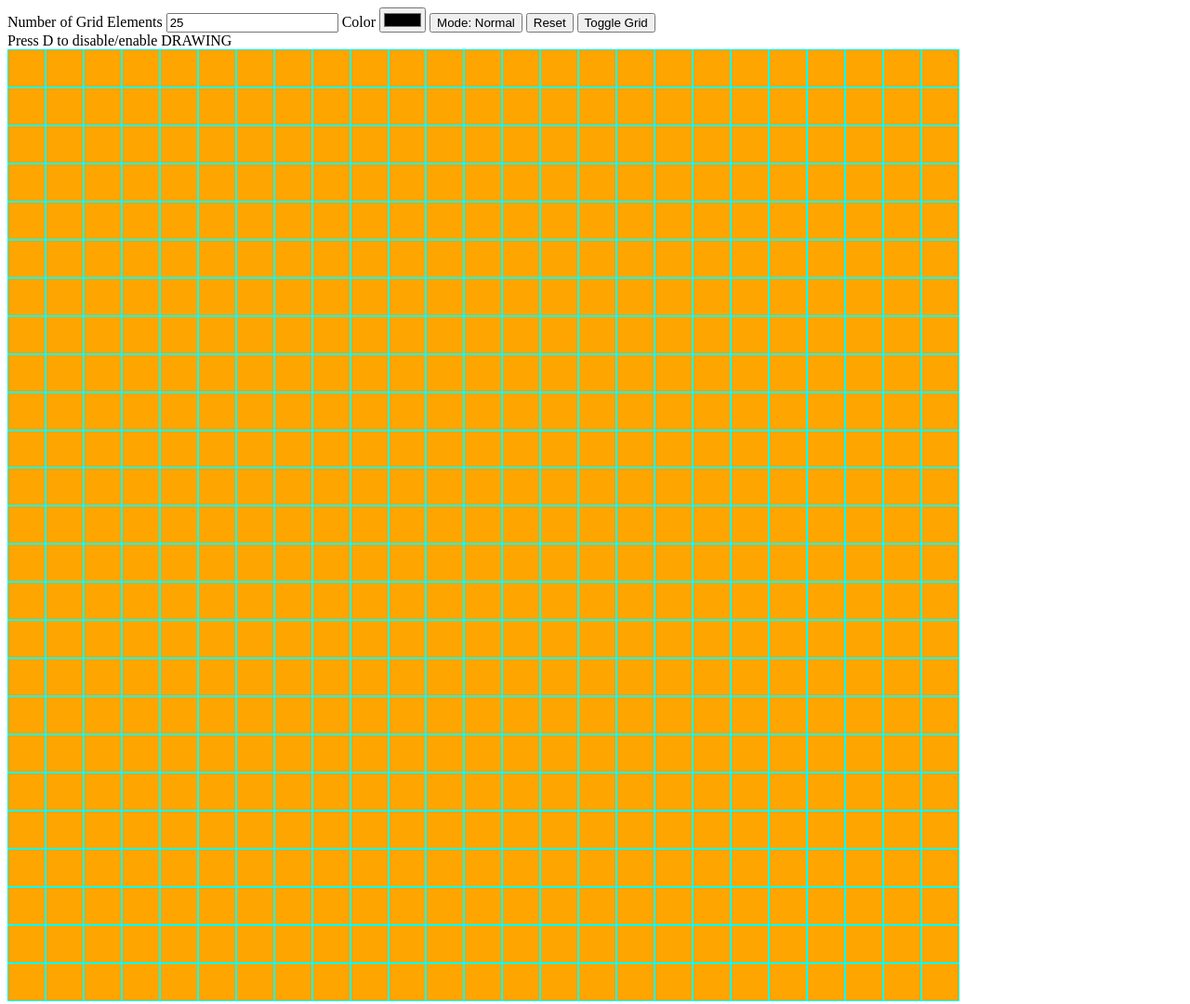
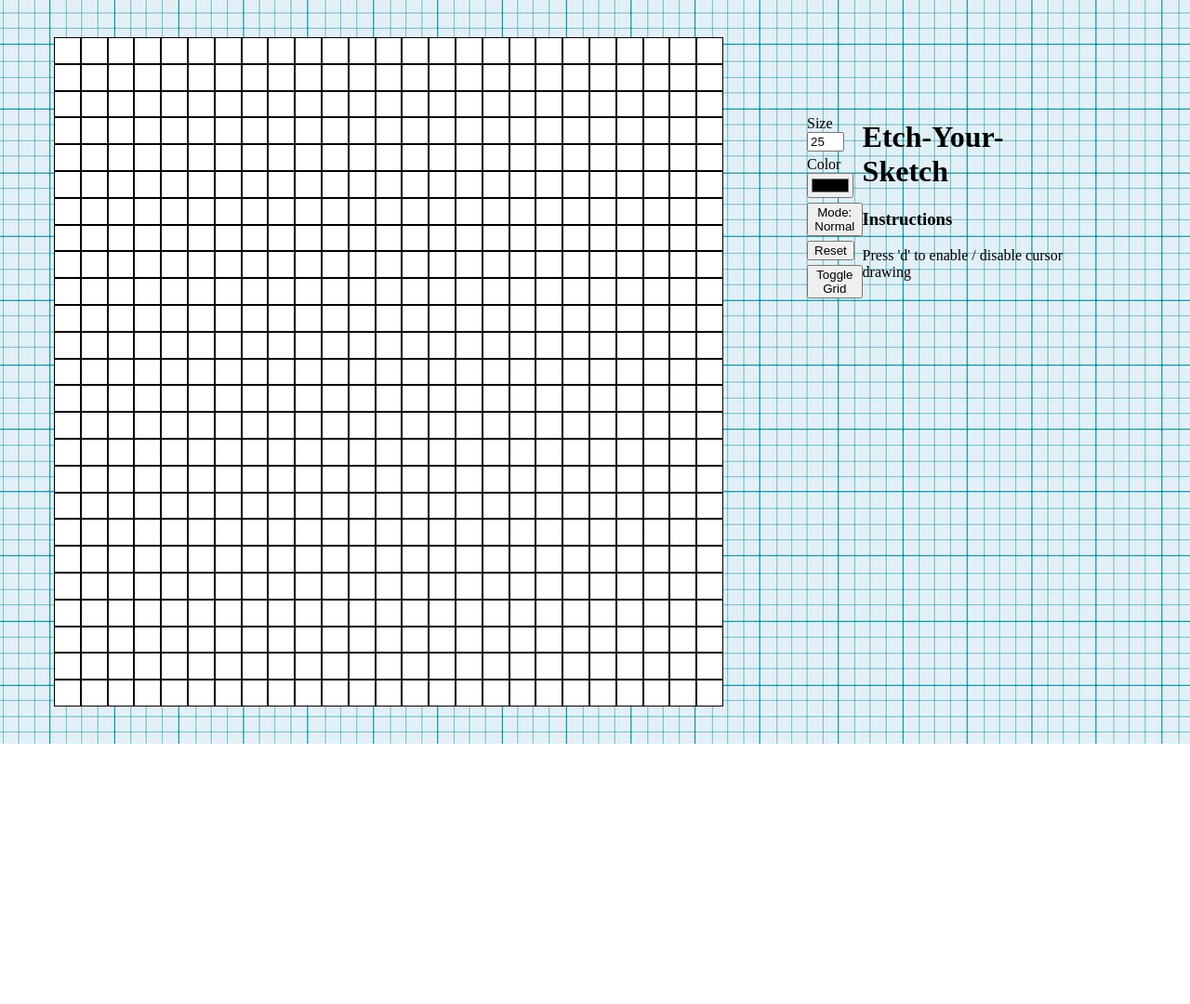
Before and after one commit to b-steel/etch-a-sketch, a plain HTML site: page index.html in a window 1280 px wide. Shown: the whole page at 93% size. After the commit the page ends 800 px from the top, so only its background shows below. Drawn offline with Linux system fonts and the light colour scheme.

Commit message:
Basic CSS and HTML editing finished.  Looks only OK, but it's laid out in a more or less understandable way.  No abilty to adapt to different viewports yet.
Some fixes required to the shading method

```diff
--- a/index.html
+++ b/index.html
@@ -3,7 +3,7 @@
 
 <head>
   <meta charset="utf-8">
-  <title>Etch-A-Sketch :: TOP</title>
+  <title>Etch-Your-Sketch :: TOP</title>
   <meta name="author" content="Ben Steel">
   <meta name="description" content="">
   <meta name="viewport" content="width=device-width, initial-scale=1">
@@ -12,21 +12,34 @@
 </head>
 
 <body>
-<div class="container" id="main">
-  <div class="controls" id="controls">
-    <label for="number-of-grid-squares"> Number of Grid Elements </label>
-    <input id="number-of-grid-squares" name="number-of-grid-squares" type="number" >
-    <label for="color-picker">Color</label>
-    <input id="color-picker" name="color-picker" type="color">
-    <button id="draw-mode">Mode: Normal</button>
-    <button id="reset"> Reset</button>
-    <button id="toggle-grid"> Toggle Grid </button>
-  </div>
-  <div id="instructions" > Press D to disable/enable DRAWING</div>
   <div class="drawing-board" id="drawing-board">
 
   </div>
-</div>
+  <div class="container" id="main">
+    <div class="controls column-1" id="controls">
+      <ul>
+        <li> <label for="number-of-grid-squares"> Size </label>
+          <input id="number-of-grid-squares" name="number-of-grid-squares" type="number"></li>
+        <li> <label for="color-picker">Color</label>
+          <input id="color-picker" name="color-picker" type="color">
+        </li>
+        <li> <button id="draw-mode">Mode: Normal</button></li>
+        <li> <button id="reset"> Reset</button>
+        </li>
+        <li> <button id="toggle-grid"> Toggle Grid </button>
+        </li>
+      </ul>
+    </div>
+    <div class="text column-2">
+      <h1 class="title">Etch-Your-Sketch</h1>
+      <h3>Instructions</h3>
+
+        <p> Press 'd' to enable / disable cursor drawing</p>
+
+    </div>
+
+  </div>
+
 
 
   <script src="js/main.js"></script>
--- a/js/main.js
+++ b/js/main.js
@@ -36,7 +36,7 @@ function drawGrid(numberOfSquares) {
     }
 
     // Calculate grid-item sizes
-    let gridItemSize = `${parseInt(drawingBoardSize.slice(0, -2)) / numberOfSquares}vw`
+    let gridItemSize = `${parseInt(drawingBoardSize.slice(0, -2)) / numberOfSquares}vmin`
 
     // Loop through rows and columns and create each grid element
     let gridItems = [];
@@ -49,7 +49,6 @@ function drawGrid(numberOfSquares) {
             // Add to board
             drawingBoardContainer.appendChild(gridItems[row][col]);
             let tempReference = document.getElementById(`row${row}col${col}`);
-            tempReference.style.backgroundColor = 'orange';
             // Set size and class
             tempReference.style.width = `${gridItemSize}`;
             tempReference.style.height = `${gridItemSize}`;
@@ -107,8 +106,6 @@ function toggleDraw() {
 }
 
 function toggleGridOnOff() {
-    console.log(grid[0][0].classList);
-
     if (isGridOn) {
         for (let row = 0; row < grid.length; row++) {
             for (let col = 0; col < grid.length; col++) {
--- a/styles/style.css
+++ b/styles/style.css
@@ -3,26 +3,62 @@
 }
 
 body {
-    --main-grid-size: 80vw;
+    --main-grid-size: 90vmin;
+    background-image: url('/images/graph.jpg');
+
+}
+.column-1{
+    float:left;
+    width: 30%;
+
+}
+.column-2{
+    float:left;
+    width: 70%;
+
+}
+.container {
+    float: left;
+    width: calc(90vmax - var(--main-grid-size) - 100px);
+    position: relative;
+    top: 100px;
+
+}
+.container::after {
+    content: "";
+    display: table;
+    clear: both;
+}
+ul {
+    list-style-type: none;
+}
+
+#number-of-grid-squares {
+    width: 40px;
+}
+label, button, input {
+    margin-bottom: 5px;;
 }
 .grid-item {
-    border-color: aqua;
+    border-color: #000000;
+    background-color: #ffffff;
     border-width: 1px;
     border-style: solid;
     float: left;
-    opacity:2;
+
 }
 
 .drawing-board {
     width: var(--main-grid-size);
     height: var(--main-grid-size);
+    margin: 4vmin 50px 4vmin 50px;
+    float:left;
 
 }
 
 .no-border-grid-item {
-    border-color: aqua;
+    border-color: #000000;
     border-width: 0px;
     border-style: solid;
     float: left;
-    opacity: 2;
 }
```
Also changed, not shown: images/graph.jpg (added), 1 other file.
